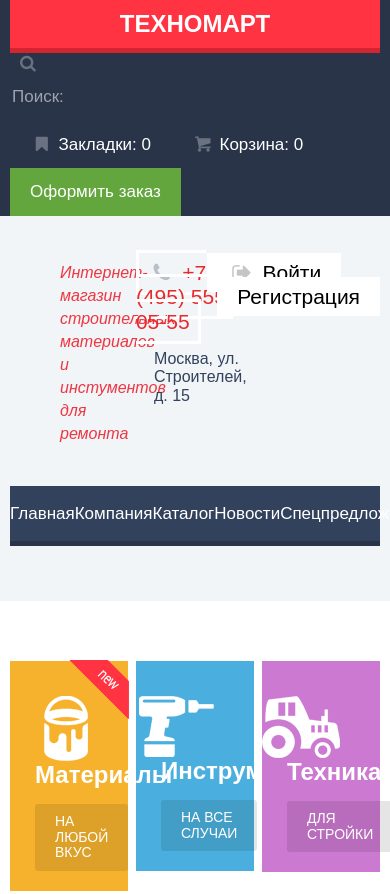
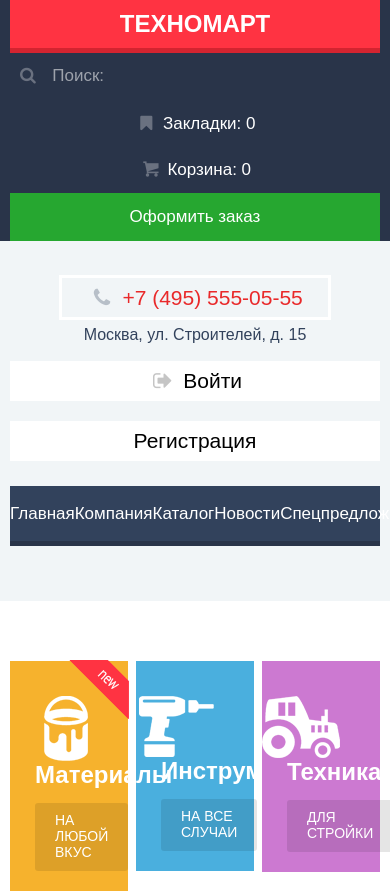
Before and after one commit to zonderweb/Tech, a website: page app/index.html in a window 390 px wide. Shown: the top 894 px of the page. Drawn offline with nearby package versions, Linux system fonts and the light colour scheme; a web font is replaced by a local one.

Commit message:
@media header end

```diff
--- a/app/sass/_grid.scss
+++ b/app/sass/_grid.scss
@@ -17,12 +17,30 @@
 
 .header-slogan-block {
 	@include span(4);
+	@media screen and (max-width: 768px) {
+		@include span(3);
+	}
 }
 .header-info-block {
 	@include span(4);
+	@media screen and (max-width: 768px) {
+		@include span(5);
+	}
+	@media screen and (max-width: 560px) {
+		@include span(6);
+	}
+	@media screen and (max-width: 466px) {
+		@include span(12);
+	}
 }
 .account-block {
 	@include span(4 last);
+	@media screen and (max-width: 560px) {
+		@include span(6 last);
+	}
+	@media screen and (max-width: 466px) {
+		@include span(12);
+	}
 }
 
 .widget-materials,
--- a/app/sass/_header.scss
+++ b/app/sass/_header.scss
@@ -24,16 +24,16 @@ body {
 	font-weight: 700;
 	position: relative;
 	&:hover {
-		background:#ca2c37;
+		background:#eb2834;
 		&:after {
-			background:#9a212a;
+			background:#B41B26;
 		}
 	}
 	&:after {
 		content: '';
 		position: absolute;
 		width: 100%;
-		background: #d32430;
+		background: #D32430;
 		height: 5px;
 		bottom: -5px;
 		left: 0;
@@ -49,25 +49,24 @@ body {
 .search {
 	float: left;
 	width: 27.6594%;
-
 	&:hover {
 		background:#212a3a;
 	}
-
-
-
+	@media screen and (max-width: 746px) {
+		float: none;
+		display: block;
+		width: 100%;
+	}
 	&__btn {
 		color: $top-color-ico;
 		border: none;
 		background: none;
 		cursor: pointer;
-
 		i {
 			font-size: 1.063em;
 			line-height: 1.125em;
 		}
 	}
-
 	&__input {
 		width: 79.5833%;
 		font-size: 1.063em;
@@ -81,10 +80,20 @@ body {
 			border: none;
 			outline: none;
 		}
+		@media screen and (max-width: 746px) {
+		}
 	}
 }
 .shop-cart__wrapper {
 	float: right;
+	@media screen and (max-width: 746px) {
+		float: none;
+		display: table;
+		margin: 0 auto;
+	}
+	@media screen and (max-width: 455px) {
+		display: block;
+	}
 }
 
 .bookmak,
@@ -93,15 +102,18 @@ body {
 	float: left;
 	font-size: 1.063em;
 	line-height: 1.063em;
+	@media screen and (max-width: 455px) {
+		display: block;
+		float: none;
+		text-align: center;
+	}
 }
 
 .bookmak {
 	padding: 14px 20px;
-
 	i {
 		color: $top-color-ico;
 	}
-
 	a {
 		color: $white-text;
 		text-decoration: none;
@@ -109,11 +121,9 @@ body {
 			color: #999ca1;
 		}
 	}
-
 	&:hover {
 		background:$top-bar-hover;
 	}
-
 	&:active {
 		background:#161d29;
 	}
@@ -121,11 +131,9 @@ body {
 
 .cart {
 	padding: 14px 20px;
-
 	i {
 		color: $top-color-ico;
 	}
-
 	a {
 		color: $white-text;
 		text-decoration: none;
@@ -133,11 +141,9 @@ body {
 			color: #999ca1;
 		}
 	}
-
 	&:hover {
 		background:$top-bar-hover;
 	}
-
 	&:active {
 		background:#161d29;
 	}
@@ -148,14 +154,13 @@ body {
 		text-decoration: none;
 		color: $white-text;
 		display: block;
-		background: #63a63e;
+		background: #26a730;
 		padding: 15px 20px;
-
 		&:hover {
-			background:#5fbb2d;
+			background: #00BC04;
 		}
 		&:active {
-			background:#518534;
+			background: #238628;
 			color: #b5c8ad;
 		}
 	}
@@ -168,6 +173,12 @@ body {
 
 .header-slogan-block {
 	padding-left: 50px;
+	@media screen and (max-width: 768px) {
+		padding-left: 0;
+	}
+	@media screen and (max-width: 560px) {
+		display: none;
+	}
 }
 .slogan-text {
 	color: #ee3643;
@@ -177,7 +188,12 @@ body {
 	margin-top: 0;
 }
 
-.header-info-block {}
+.header-info-block {
+	@media screen and (max-width: 466px) {
+		float: none;
+		text-align: center;
+	}
+}
 .tel {}
 .tel-number {
 	width: 73.3333%;
@@ -194,10 +210,17 @@ body {
 .header-adress {
 	color: #32425c;
 	margin-left: 18px;
+	@media screen and (max-width: 466px) {
+		margin-left: 0;
+	}
 }
 
 .login-wrapper {
 	float: right;
+	@media screen and (max-width: 925px) {
+		float: none;
+		text-align: center;
+	}
 }
 .acnt-login,
 .actn-reg {
@@ -206,26 +229,33 @@ body {
 	font-size: 1.313em;
 	background:#fff;
 	padding: 8px 20px;
-
 	&:hover {
 		color: #ee3643;
 	}
-
 	&:active {
 		color: #c5c5c5;
+	}
+	@media screen and (max-width: 925px) {
+		display: block;
+		width: 100%;
 	}
 }
 .acnt-login {
 	i {
 		color: #c5c5c5;
 	}
-
 	&:hover i {
 		color: #32425c;
+	}
+	@media screen and (max-width: 925px) {
+		margin-bottom: 20px;
 	}
 }
 .actn-reg {
 	margin-left: 10px;
+	@media screen and (max-width: 925px) {
+		margin-left: 0;
+	}
 }
 
 // МЕНЮ
```
Also changed, not shown: app/css/main.css.
